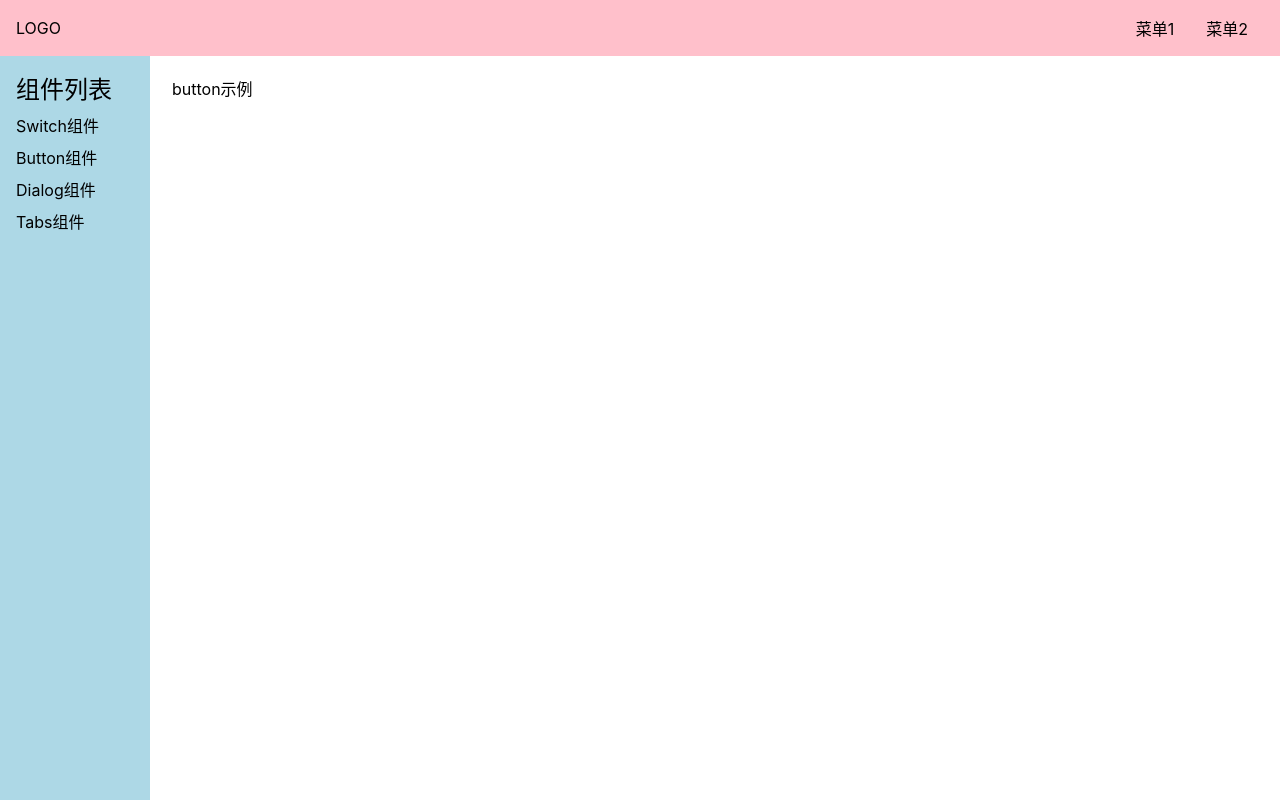
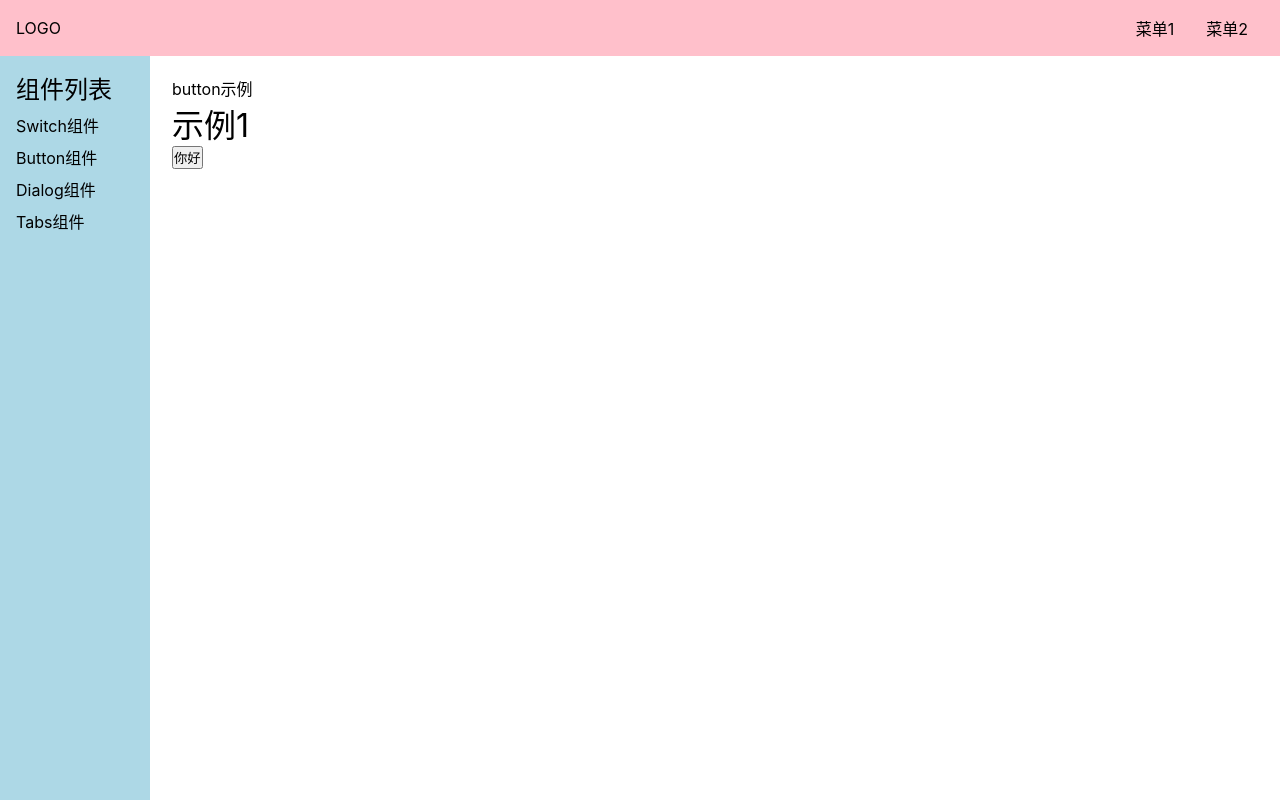
Before and after one commit to frankqiang/onePiece-ui-code, a Vue app: page /#/doc/button in a window 1280 px wide. Built offline with nearby package versions, Linux system fonts and the light colour scheme.

Commit message:
创建button组件

```diff
--- a/src/components/ButtonDemo.vue
+++ b/src/components/ButtonDemo.vue
@@ -1,5 +1,18 @@
 <template>
+  <div>button示例</div>
+  <h1>示例1</h1>
   <div>
-     button示例
+    <Button>你好</Button>
   </div>
+  <div></div>
 </template>
+
+<script lang='ts'>
+import Button from '../lib/Button.vue'
+export default {
+  components: { Button },
+}
+</script>
+
+<style>
+</style>
--- /dev/null
+++ b/src/lib/Button.vue
@@ -0,0 +1,5 @@
+<template>
+  <button>
+    <slot />
+  </button>
+</template>
```
